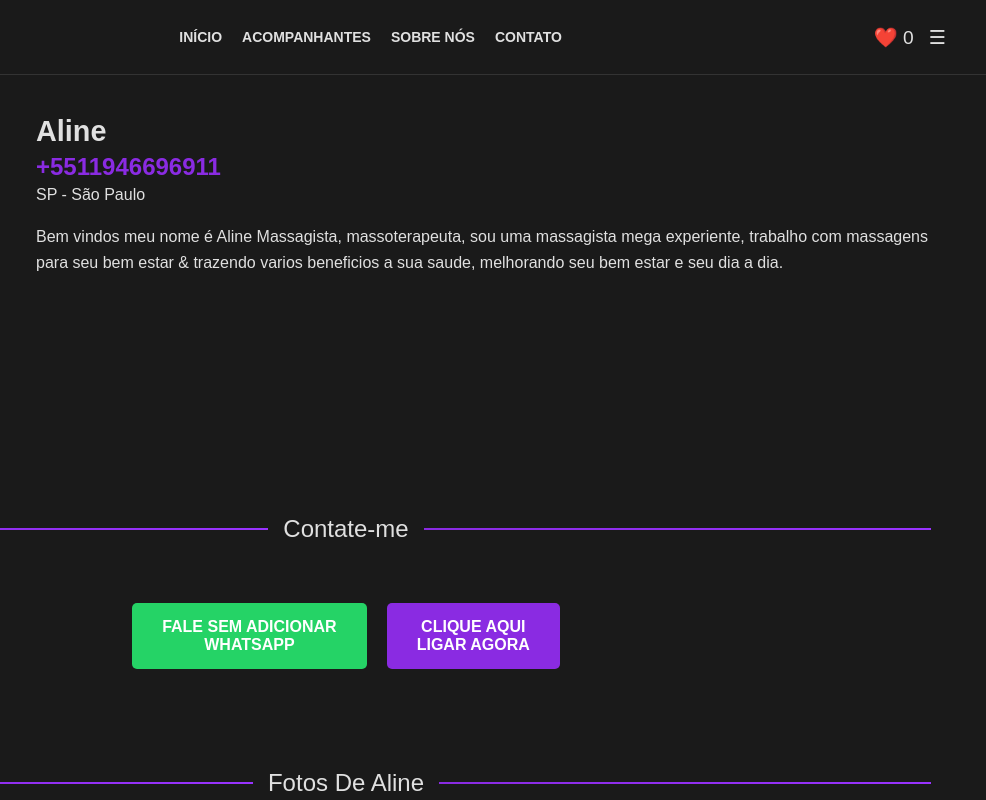
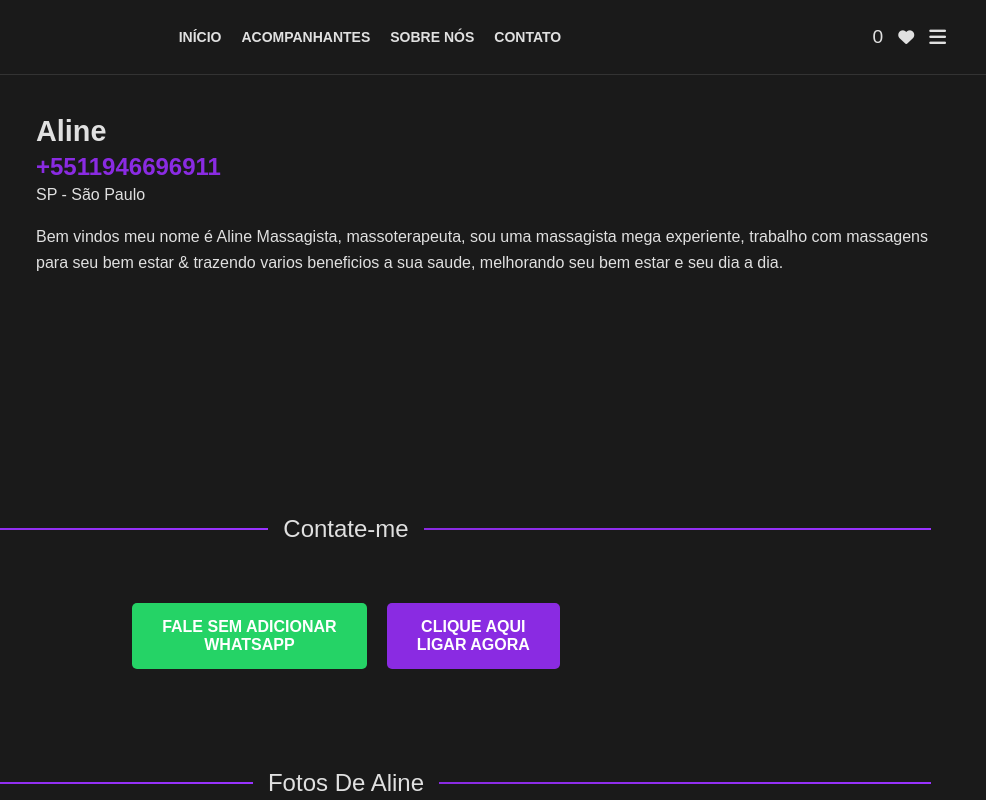
Before and after one commit to marcoswebdeveloperfull/imperio-acompanhantes, a plain HTML site: page aline.html in a window 1280 px wide. Shown: the top 800 px of the page, 294-1280 px from the left. Drawn offline with Linux system fonts and the light colour scheme.

Commit message:
Alteração do menu

```diff
--- a/aline.html
+++ b/aline.html
@@ -78,8 +78,9 @@
           </ul>
         </nav>
         <div class="user-actions">
-          <span class="heart-icon">❤️ 0</span>
-          <span class="menu-icon">☰</span>
+          <span class="heart-icon">0</span>
+          <i class="fas fa-heart"></i>
+          <i class="fas fa-bars menu-icon"></i>
         </div>
       </div>
     </header>
```
Also changed, not shown: harume.html (+3 -2 lines), karina.html (+3 -2 lines), lauretinha.html (+3 -2 lines), layla.html (+3 -2 lines), may.html (+3 -2 lines), stefanny.html (+3 -2 lines), taynah.html (+3 -2 lines).
